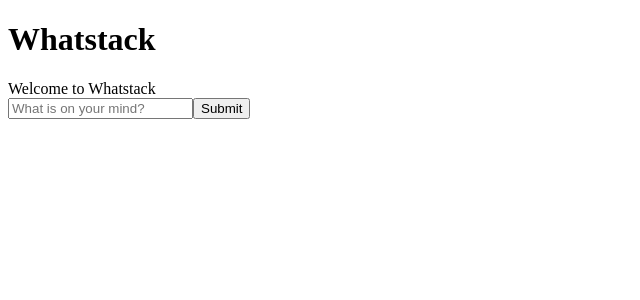
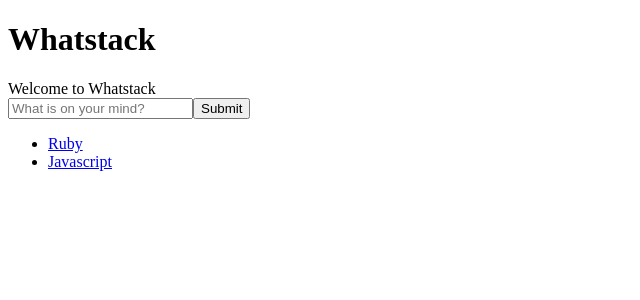
Before and after one commit to FayeCarter/WhatStack, a React (Create React App) app in the folder client/: page /rooms in a window 1280 px wide. Shown: the top 300 px of the page, without its empty margins (0-640 px from the left). Built offline with nearby package versions, Linux system fonts and the light colour scheme.

Commit message:
Feat: add existing rooms

```diff
--- a/client/src/component/Rooms.js
+++ b/client/src/component/Rooms.js
@@ -16,6 +16,17 @@ const Rooms = ({ location }) => {
         placeholder="What is on your mind?"
       />
       <button>Submit</button>
+      <div class="room-list">
+        <ul class="">
+          <li>
+            <Link to="/chat">Ruby</Link>
+          </li>
+
+          <li>
+            <Link to="/chat">Javascript</Link>
+          </li>
+        </ul>
+      </div>
     </div>
   );
 };
```
